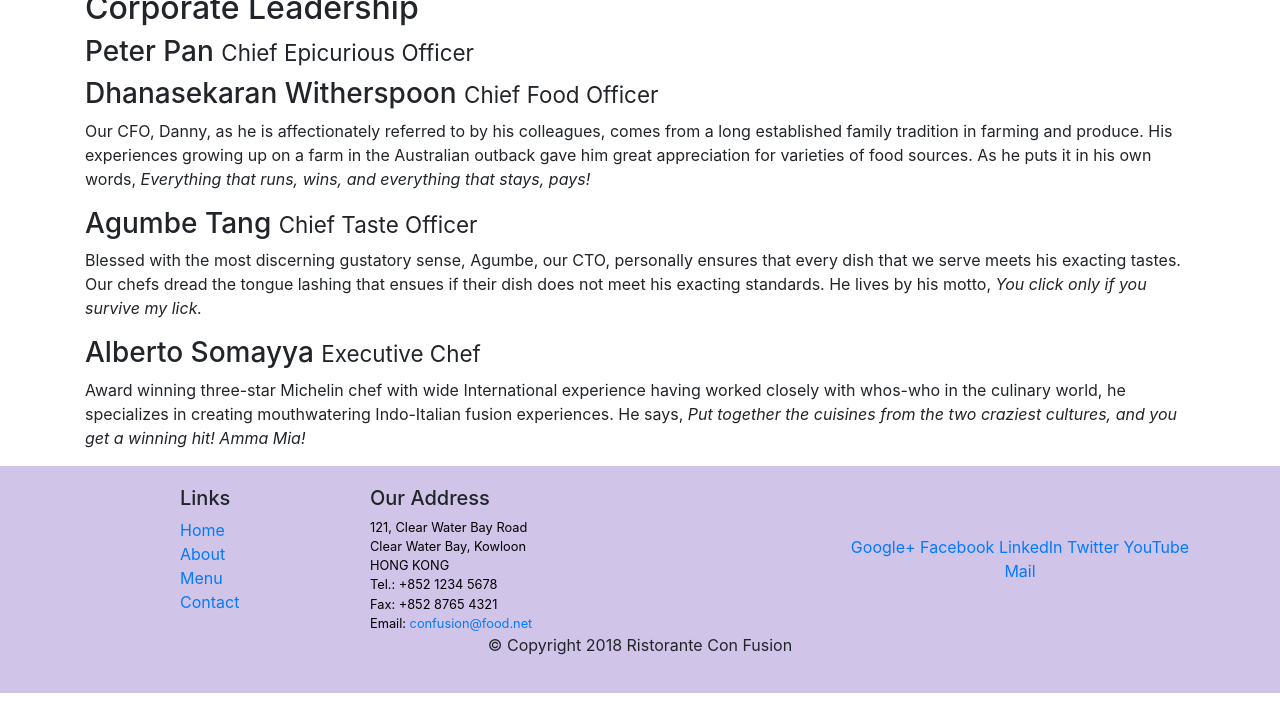
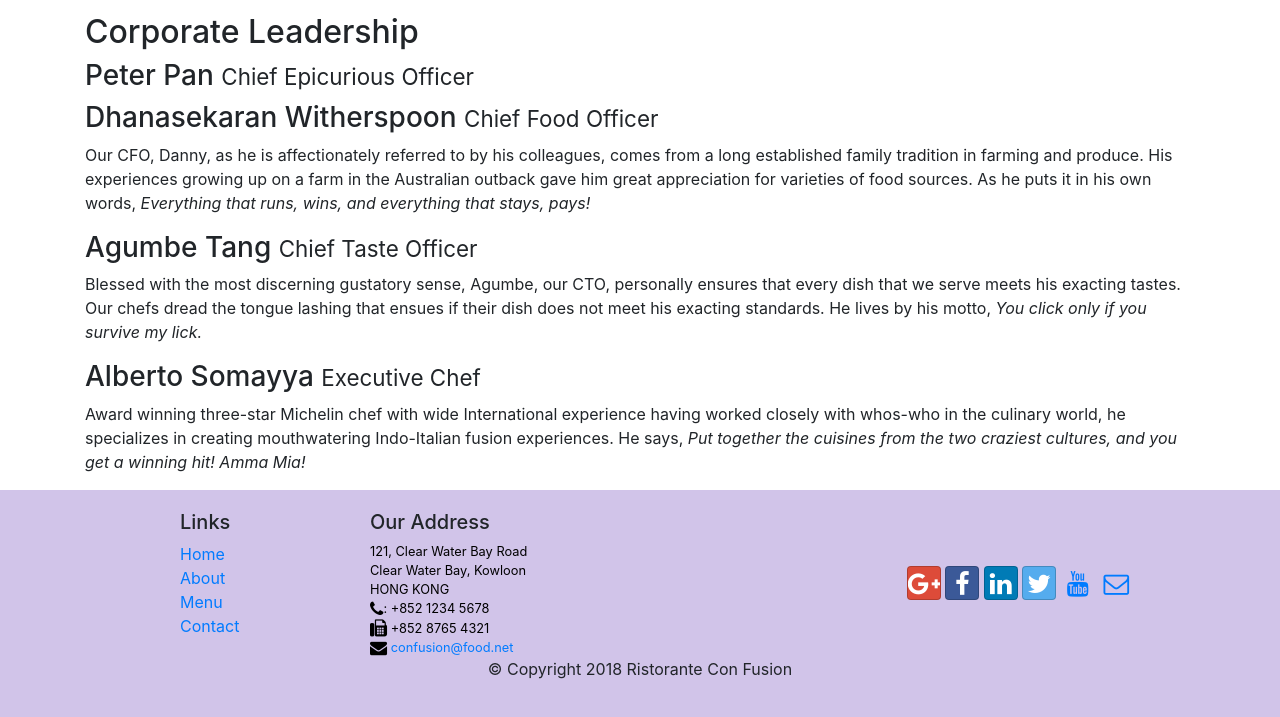
Before and after one commit to galactus299/react-coursera, a website: page aboutus.html in a window 1280 px wide. Shown: the part 770-1487 px from the top of the page. Before the commit the page ends 1463 px from the top, so only its background shows below. Drawn offline with nearby package versions, Linux system fonts and the light colour scheme.

Commit message:
Icon Fonts

```diff
--- a/aboutus.html
+++ b/aboutus.html
@@ -4,6 +4,8 @@
 <meta charset="utf-8">
 <link rel="stylesheet" href="node_modules/bootstrap/dist/css/bootstrap.min.css">
 <link rel="stylesheet" href="css/style.css">
+<link rel="stylesheet" href="node_modules/font-awesome/css/font-awesome.min.css">\
+<link rel="stylesheet" href="node_modules/bootstrap-social/bootstrap-social.css">
 
 
 
@@ -24,10 +26,10 @@
 
 
                 <ul class="navbar-nav mr-auto">
-                <li class="nav-item "><a href="index.html"class="nav-link"> Home</a></li>
-                <li class="nav-item active"><a class="nav-link" href="aboutus.html"> About</a></li>
-                <li class="nav-item"><a class="nav-link" href="#"> Menu</a></li>
-                <li class="nav-item"><a class="nav-link" href="#"> Contact</a></li>
+                <li class="nav-item "><a href="index.html"class="nav-link"><span class="fa fa-home fa-lg"></span> Home</a></li>
+                <li class="nav-item active"><a class="nav-link" href="aboutus.html"><span class="fa fa-info fa-lg"> </span> About</a></li>
+                <li class="nav-item"><a class="nav-link" href="#"><span class="fa fa-list fa-lg"></span> Menu</a></li>
+                <li class="nav-item"><a class="nav-link" href="#"><span class="fa fa-address-card fa-lg"></span> Contact</a></li>
 
             </ul>
             </div>
@@ -103,19 +105,19 @@
 		              121, Clear Water Bay Road<br>
 		              Clear Water Bay, Kowloon<br>
 		              HONG KONG<br>
-		              Tel.: +852 1234 5678<br>
-		              Fax: +852 8765 4321<br>
-		              Email: <a href="mailto:confusion@food.net">confusion@food.net</a>
+		              <i class="fa fa-phone fa-lg"></i>: +852 1234 5678<br>
+		              <i class="fa fa-fax fa-lg"></i> +852 8765 4321<br>
+                      <i class="fa fa-envelope fa-lg"></i> <a href="mailto:confusion@food.net">confusion@food.net</a>
 		           </address>
                 </div>
                 <div class="col-12 col-sm-4 align-self-center">
                     <div class="text-center">
-                        <a href="http://google.com/+">Google+</a>
-                        <a href="http://www.facebook.com/profile.php?id=">Facebook</a>
-                        <a href="http://www.linkedin.com/in/">LinkedIn</a>
-                        <a href="http://twitter.com/">Twitter</a>
-                        <a href="http://youtube.com/">YouTube</a>
-                        <a href="mailto:">Mail</a>
+                        <a class="btn btn-social-icon btn-google" href="http://google.com/+"><i class="fa fa-google-plus fa-lg"></i></a>
+                        <a class="btn btn-social-icon btn-facebook" href="http://www.facebook.com/profile.php?id="><i class="fa fa-facebook fa-lg"></i></a>
+                        <a class="btn btn-social-icon btn-linkedin" href="http://www.linkedin.com/in/"><i class="fa fa-linkedin fa-lg"></i></a>
+                        <a class="btn btn-social-icon btn-twitter" href="http://twitter.com/"><i class="fa fa-twitter fa-lg"></i></a>
+                        <a class="btn btn-social-icon btn-youtube" href="http://youtube.com/"><i class="fa fa-youtube fa-lg"></i></a>
+                        <a class="btn btn-social-icon"  href="mailto:"><i class="fa fa-envelope-o fa-lg"></i></a>
                     </div>
                 </div>
            </div>
--- a/package.json
+++ b/package.json
@@ -23,6 +23,8 @@
   },
   "dependencies": {
     "bootstrap": "^4.0.0",
+    "bootstrap-social": "^5.1.1",
+    "font-awesome": "^4.7.0",
     "jquery": "^3.3.1",
     "popper.js": "^1.12.9"
   }
```
Also changed, not shown: index.html (+19 -17 lines), 1 other file.
